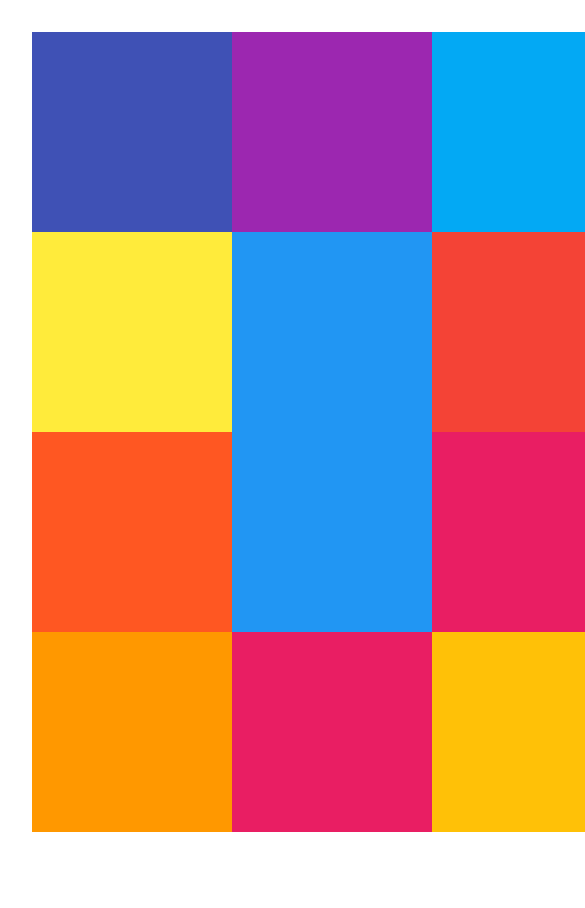
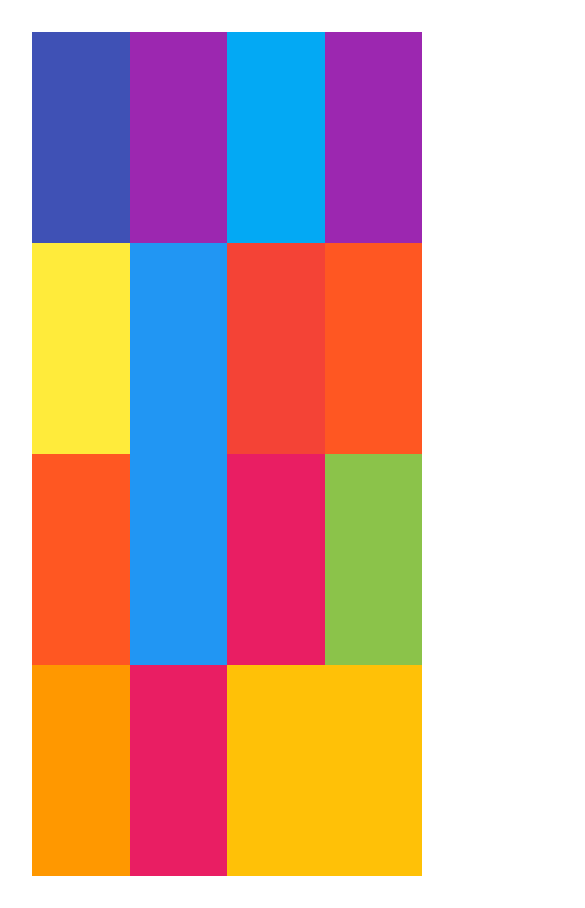
Before and after one commit to dj4815/color-boxes, a React (Vite) app: page / in a window 390 px wide. Shown: the top 908 px of the page, 585 px wide, since content can reach past the window. Before the commit the page ends 864 px from the top, so only its background shows below. Built offline with nearby package versions, Linux system fonts and the light colour scheme.

Commit message:
max-w and h on mobile

```diff
--- a/src/ColorBoxGrid.css
+++ b/src/ColorBoxGrid.css
@@ -1,6 +1,14 @@
 .ColorBoxGrid {
   display: flex;
+  flex-wrap: wrap;
   width: 800px;
   height: 800px;
-  flex-wrap: wrap;
 }
+
+/* Make full-screen on mobile devices */
+@media (max-width: 768px) {
+  .ColorBoxGrid {
+    width: 100vw;
+    height: 100vh;
+  }
+}
```
